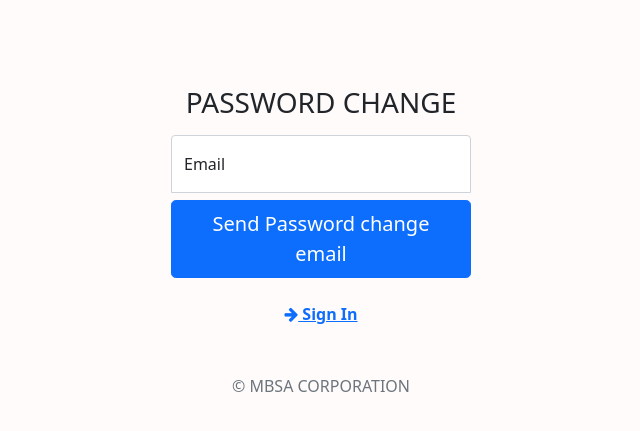
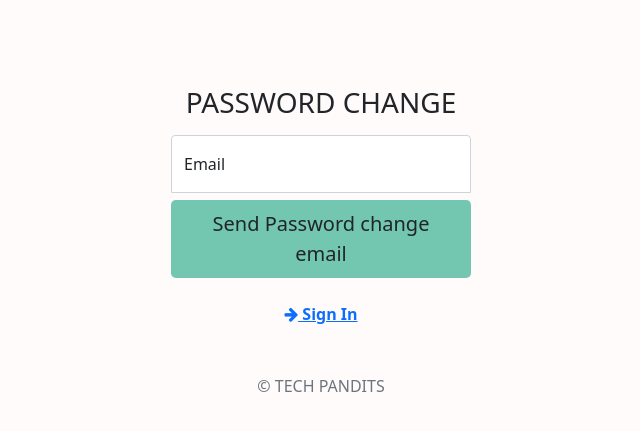
Before and after one commit to MBSA-INFINITY/MBSA-Forms, a Flask app: page /passchange in a window 1280 px wide. Shown: the part 150-581 px from the top of the page, without its empty margins (319-959 px from the left). Run offline with Flask 2, Linux system fonts and the light colour scheme.

Commit message:
passwordreset form button color updated

```diff
--- a/templates/passwordchange.html
+++ b/templates/passwordchange.html
@@ -95,13 +95,13 @@ body {
     <h1 class="h3 mb-3 fw-normal">PASSWORD CHANGE</h1>
 
     <div class="form-floating my-2">
-      <input type="email" class="form-control" name="pass_change_email" placeholder="name@example.com">
+      <input type="email" class="form-control" name="pass_change_email" placeholder="name@example.com" required>
       <label for="floatingInput">Email</label>
     </div>
-    <button class="w-100 btn btn-lg btn-primary" type="submit">Send Password change email</button><br><br>
+    <button class="w-100 btn btn-lg" type="submit" style="background-color: #73c6b0;">Send Password change email</button><br><br>
   </form>
   <a href="/"><span><i class="fa fa-arrow-right" aria-hidden="true"></i><b> Sign In </b></span></a>
-    <p class="mt-5 mb-3 text-muted">&copy; MBSA CORPORATION</p>
+    <p class="mt-5 mb-3 text-muted">&copy; TECH PANDITS</p>
 </main>
 
 
--- a/templates/signup.html
+++ b/templates/signup.html
@@ -124,7 +124,7 @@ body {
     <button class="w-100 btn btn-lg" type="submit" style="background-color: #73c6b0;">REGISTER</button><br><br>
   </form>
     <a href="/" style="color:#73c6b0"><span><b><i class="fa fa-arrow-right" aria-hidden="true"></i>Already Registered?</b><i class="fa fa-arrow-left" aria-hidden="true"></i></span></a>
-    <p class="mt-5 mb-3 text-muted">&copy; MBSA CORPORATION</p>
+    <p class="mt-5 mb-3 text-muted">&copy; TECH PANDITS</p>
 </main>
 
 <script>
```
